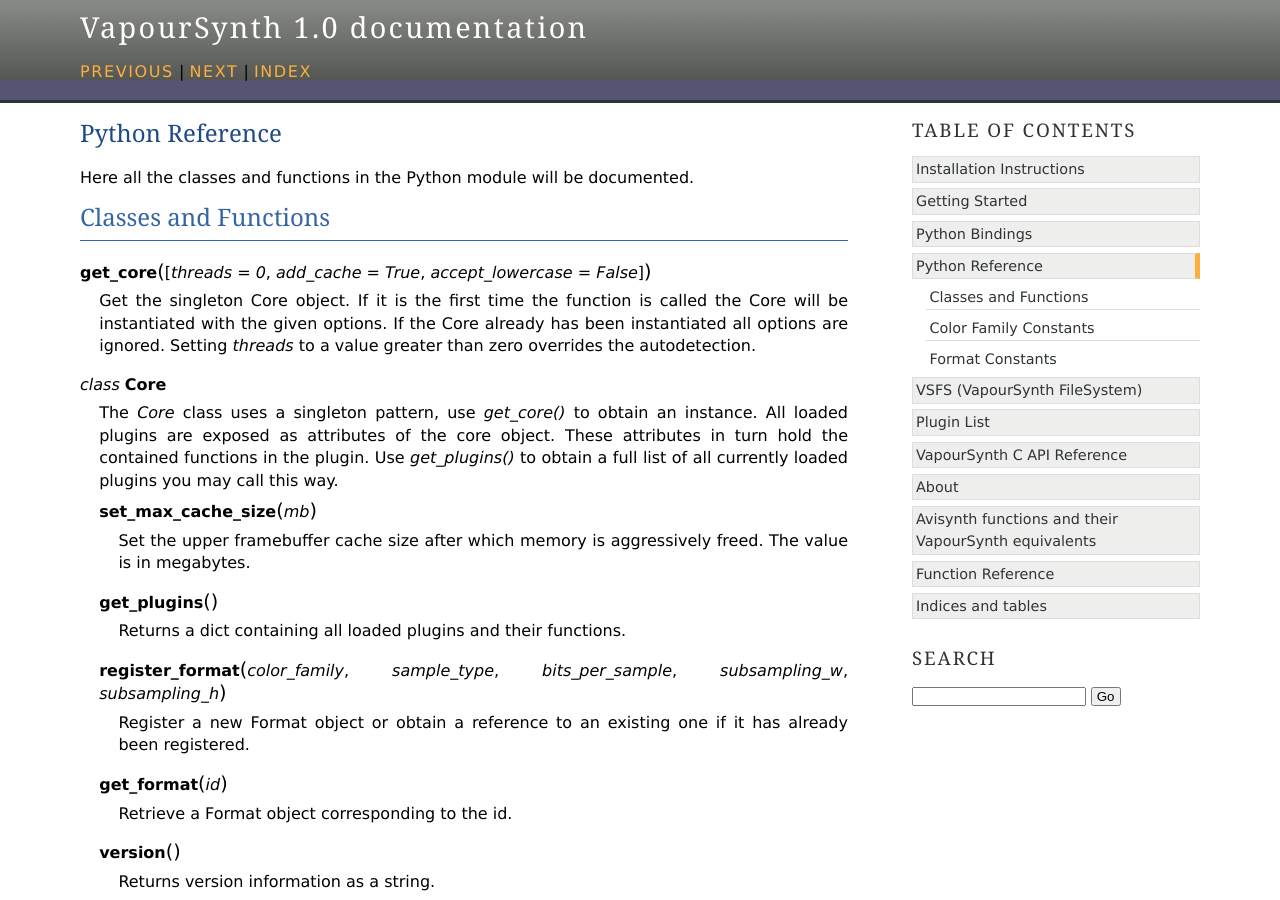
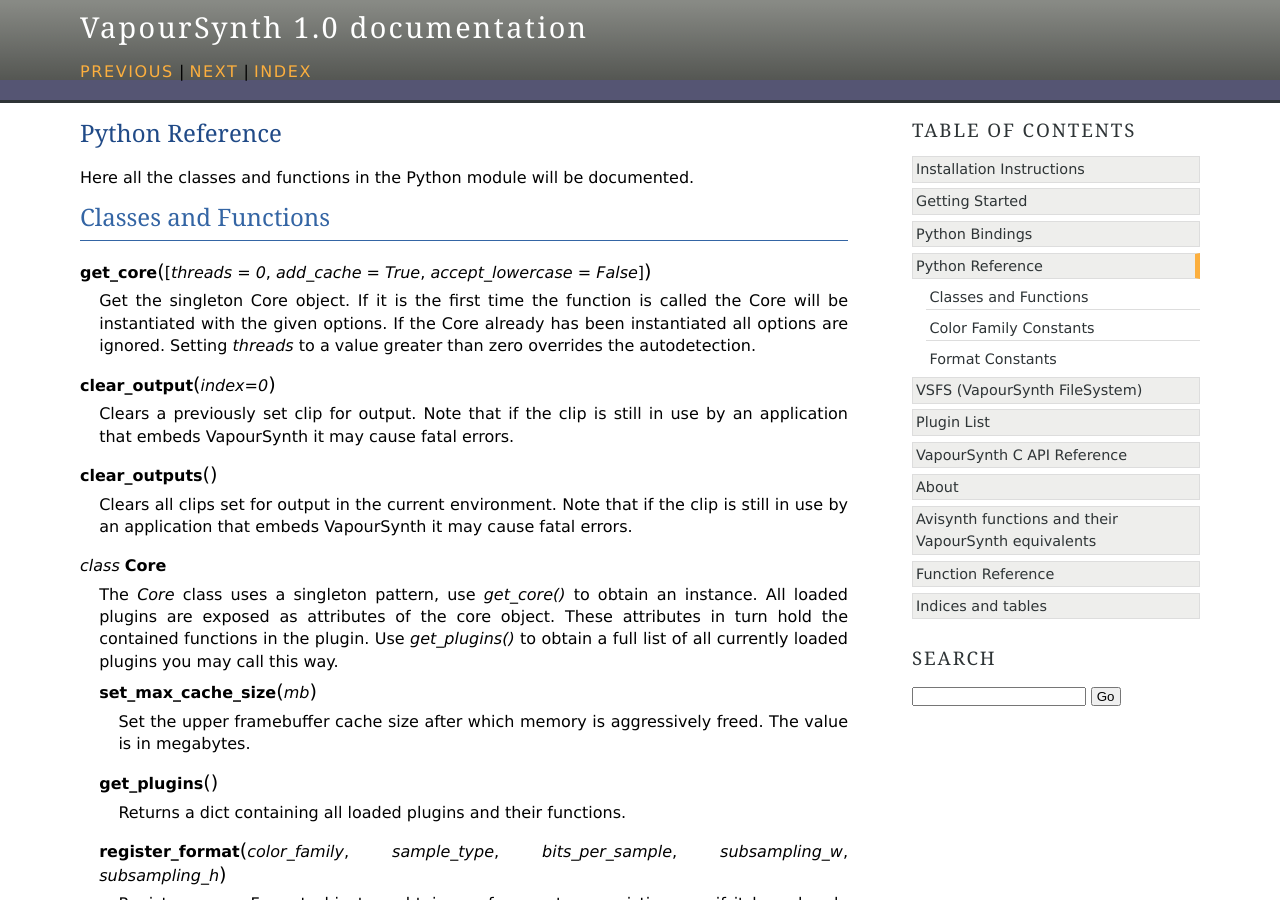
Before and after one commit to vapoursynth/vapoursynth, a Sphinx documentation site: the page built from doc/pythonreference.rst, in a window 1280 px wide and 900 px high. Built offline with Sphinx 7.4.7, drawn with Linux system fonts in a browser that asks for light colours; formulas are drawn with MathJax 3.

Commit message:
Add clear_output(s)() to pyhon module
git-svn-id: http://vapoursynth.googlecode.com/svn/trunk@503 f9120d27-2007-6f97-8312-0f4ebfa7710f

```diff
--- a/doc/pythonreference.rst
+++ b/doc/pythonreference.rst
@@ -8,6 +8,14 @@
 
    Get the singleton Core object. If it is the first time the function is called the Core will be instantiated with the given options.
    If the Core already has been instantiated all options are ignored. Setting *threads* to a value greater than zero overrides the autodetection.
+
+.. py:function:: clear_output(index = 0)
+
+   Clears a previously set clip for output. Note that if the clip is still in use by an application that embeds VapourSynth it may cause fatal errors.
+
+.. py:function:: clear_outputs()
+
+   Clears all clips set for output in the current environment. Note that if the clip is still in use by an application that embeds VapourSynth it may cause fatal errors.
 
 .. py:class:: Core
 
```
Also changed, not shown: 1 other file.
